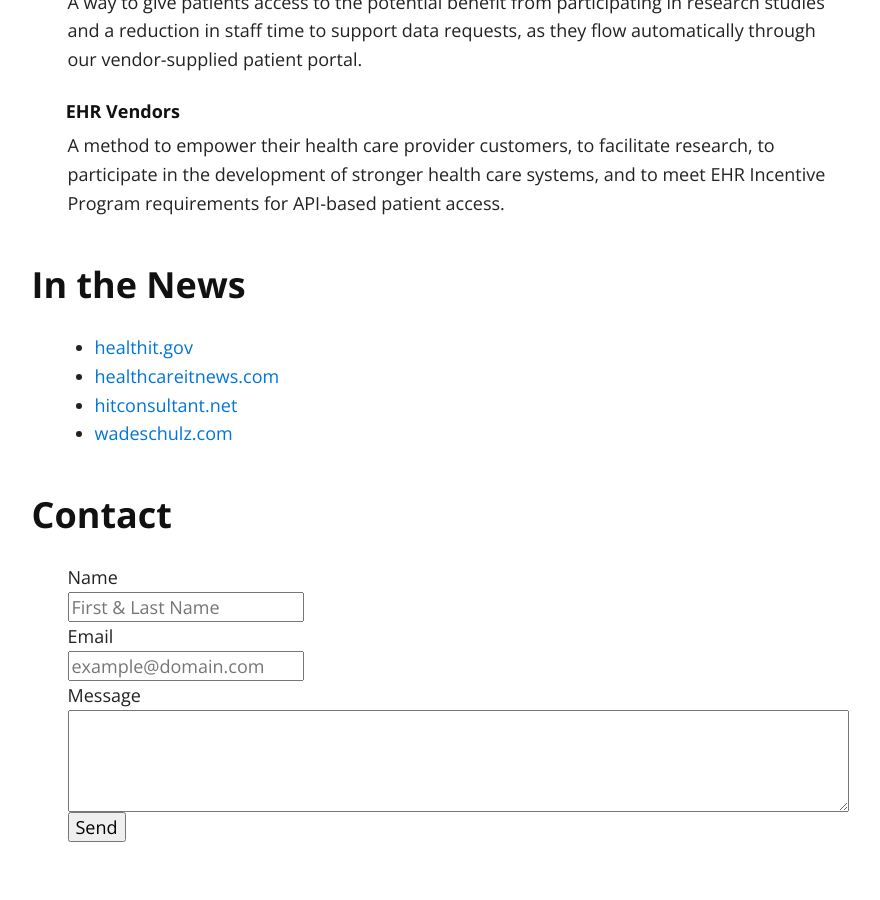
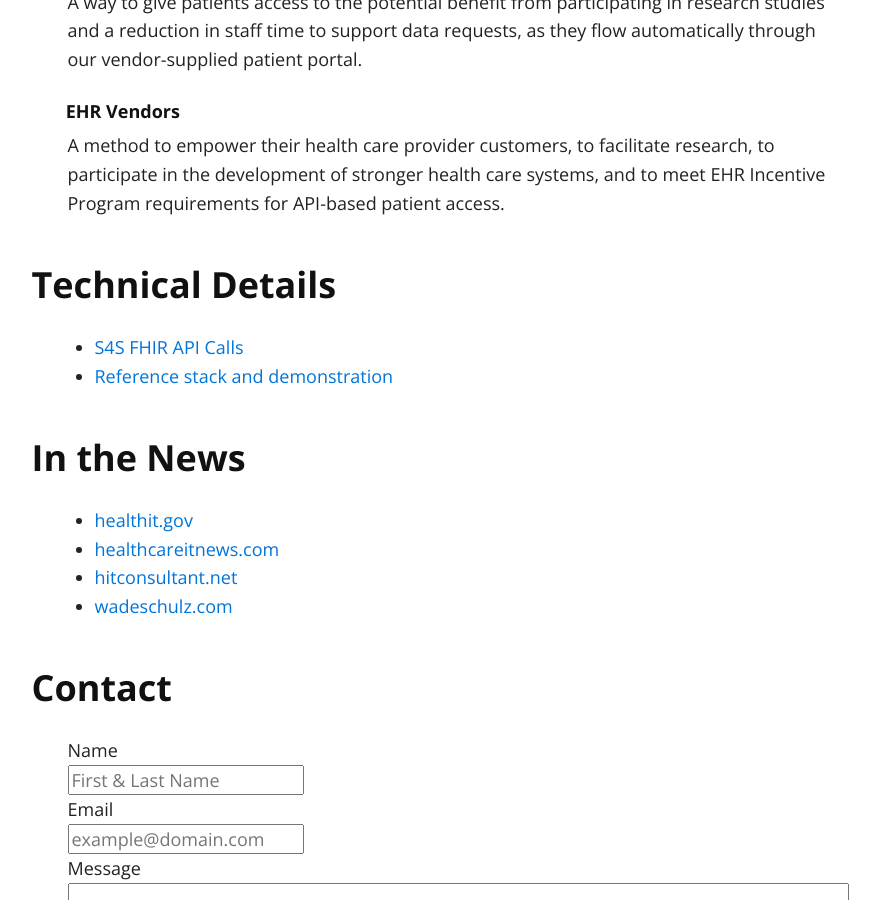
Before and after one commit to sync-for-science/sync-for-science.github.io, a Jekyll site: the page built from index.md, in a window 1280 px wide and 900 px high, scrolled down 1051 px. Shown: the whole window, without its empty margins (185-1065 px from the left). Built offline with Jekyll 4.4.1, drawn with Linux system fonts in a browser that asks for light colours; nearby versions of some CDN libraries.

Commit message:
Update index.md

```diff
--- a/index.md
+++ b/index.md
@@ -40,6 +40,12 @@ A method to empower their health care provider customers, to facilitate
 research, to participate in the development of stronger health care systems,
 and to meet EHR Incentive Program requirements for API-based patient access.
 
+
+### Technical Details
+
+* [S4S FHIR API Calls](./api-calls)
+* [Reference stack and demonstration](https://demo.syncfor.science/)
+
 ### In the News
 
  * [healthit.gov](https://www.healthit.gov/buzz-blog/health-innovation/nih-and-onc-launch-the-sync-for-science-pilot/)
```
